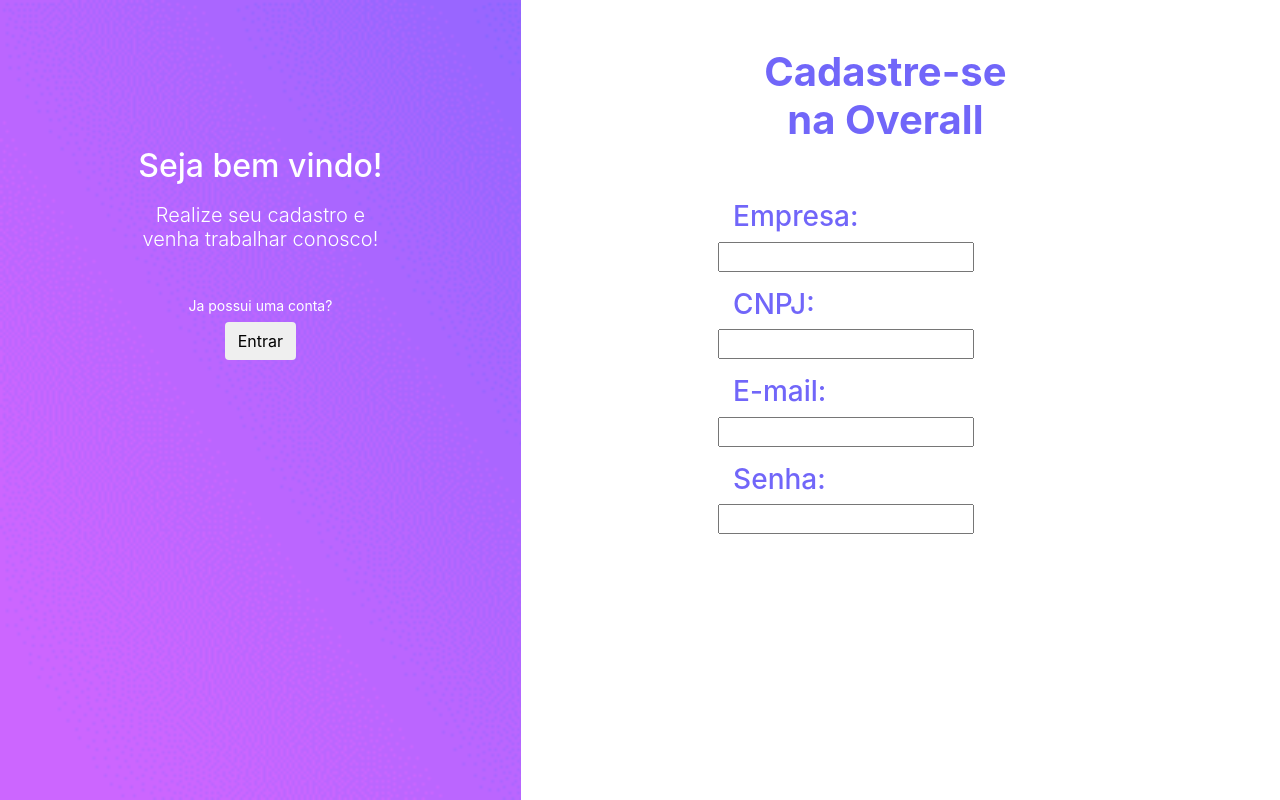
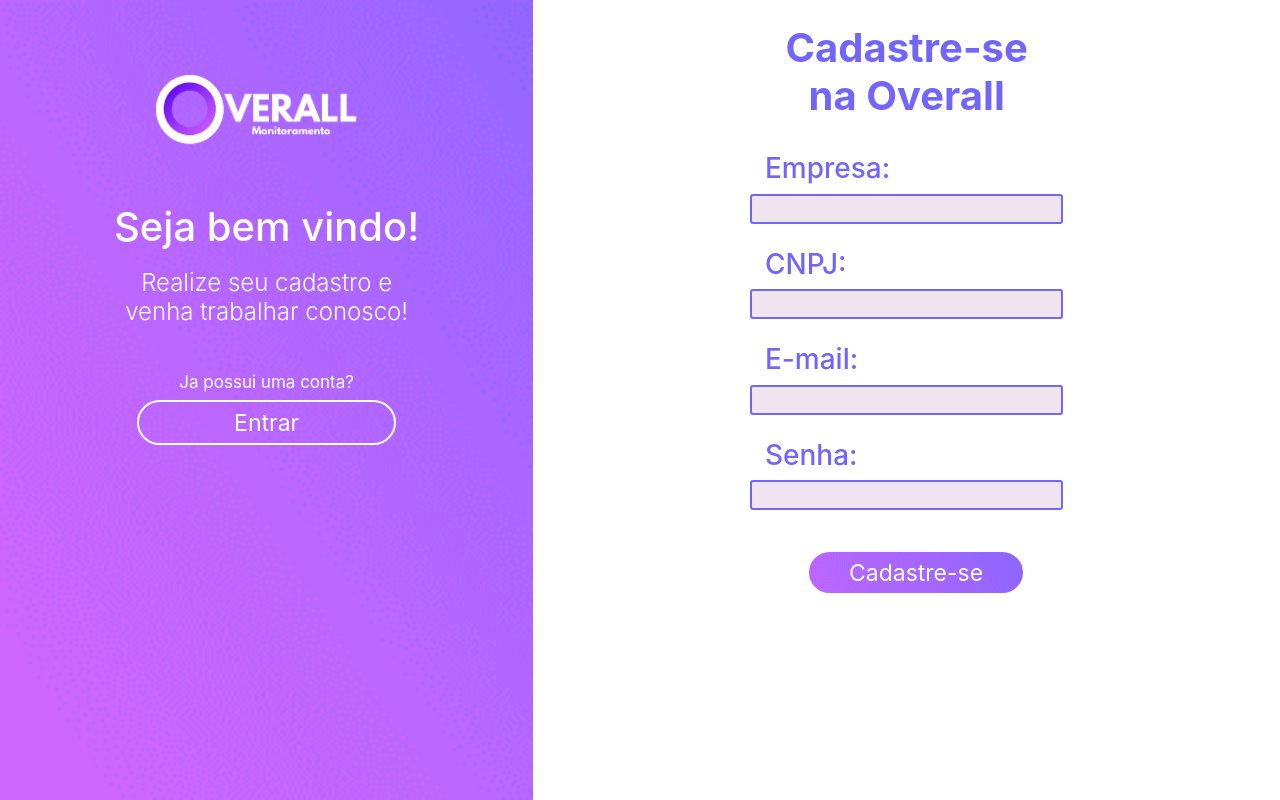
Before and after one commit to gabrielsaraivam/arquivos-compartilhados, a plain HTML site: page teste site responsivo/cadastro.html in a window 1280 px wide. Drawn offline with nearby package versions, Linux system fonts and the light colour scheme.

Commit message:
Update cadastro.html

```diff
--- a/teste site responsivo/cadastro.html
+++ b/teste site responsivo/cadastro.html
@@ -9,15 +9,18 @@
     <script src="./js/bootstrap.js"></script>
     <link rel="stylesheet" href="./css/bootstrap.css">
     <link rel="stylesheet" href="./styleCadastro.css">
+
+    <script src="https://ajax.googleapis.com/ajax/libs/jquery/2.1.1/jquery.min.js"></script>
+    <script src="https://cdnjs.cloudflare.com/ajax/libs/jquery.mask/1.14.11/jquery.mask.min.js"></script>
 </head>
 <body>
-    <div class="row col-md-12 col-lg-12">
+    <div class="row col-md-12 col-lg-12 m-0 p-0">
     <div id="inicio" class="col-md-6 col-lg-5" style="height: 100vh;" >
 
         <div class="container">
             <div class="row">
                 <div class="col-md-6 col-lg-6 col-sm-12  div-image mx-auto">
-                    <a href="#"><img src="./img/Imagem1.png" width="" height="" alt=""></a>
+                    <a href="index.html"><img src="./img/logo-white1.png" width="" height="" alt=""></a>
 
                 </div>
             </div>
@@ -26,7 +29,7 @@
 
                 <div class="col-md-12 div-txt1" style="color: white; text-align: center;">
 
-                    <h2 class="col-md-12">Seja bem vindo!</h2>
+                    <h1 class="col-md-12">Seja bem vindo!</h2>
 
                 </div>
             </div>
@@ -35,7 +38,7 @@
 
                 <div class="col-md-12 div-txt2" style="color: white; text-align: center;">
 
-                    <h5 class="col-md-12" style="font-weight: 300;">Realize seu cadastro e<br>venha trabalhar conosco!</h5>
+                    <h4 class="col-md-12" style="font-weight: 350;">Realize seu cadastro e<br>venha trabalhar conosco!</h5>
 
                 </div>
 
@@ -45,7 +48,7 @@
 
                 <div class="col-md-12 div-txt3" style="color: white; text-align: center;">
 
-                    <span class="col-md-12" style="font-weight: 400; font-size: 14px;">Ja possui uma conta?</span>
+                    <span class="col-md-12" style="font-weight: 400; font-size: 17px;">Ja possui uma conta?</span>
 
                 </div>
 
@@ -55,8 +58,9 @@
 
                 <div class="col-md-12 div-btn" style="color: white; text-align: center;">
 
-                    <input type="submit" id="btn_entrar" value="Entrar" class="btn">
-
+                    <a href="login.html">
+                    <input type="submit" id="btn_entrar" value="Entrar" class="btn-entrar">
+                     </a>
                 </div>
 
             </div>
@@ -65,7 +69,7 @@
         </div>
     </div>
 
-    <div id="cadastro" class="col-md-6 col-lg-7 pt-5" >
+    <div id="cadastro" class="col-md-6 col-lg-7 pt-4" style="height: 100vh;">
         <div class="row">
 
             <div class="col-md-12" style="color: #7166F9; text-align: center;">
@@ -77,25 +81,40 @@
 
 
 
-            <div class="form col-md-6 pt-5" style="color: #7166F9; text-align: left;">
+            <div class="form col-md-6 mt-4 mx-auto" style="color: #7166F9; text-align: left;">
 
-                <h3 class="col-md-12">Empresa:</h3>
-                <input class="mb-3" type="text">
+                <div class="col-12 mb-4 mx-auto">
+                    <h3 class="col-md-5 mr-auto">Empresa:</h3>
+                    <input class="col-12 input-padrao" type="text">
+                </div>
+
+                <div class="col-12 mb-4 mx-auto">
+                    <h3 class="col-md-5 mr-auto">CNPJ:</h3>
+                    <input id="cnpj" class="col-12 input-padrao" type="text">
+                </div>
+
+                <script type="text/javascript">
+                    $("#cnpj").mask("000.000.000/0000-00");
+                    </script>
+
+                <div class="col-12 mb-4 mx-auto">
+                    <h3 class="col-md-12 mr-auto">E-mail:</h3>
+                    <input class="col-12 input-padrao" type="text">
+                </div>
+
+                <div class="col-12 mb-4 mx-auto">
+                    <h3 class="col-md-5 mr-auto">Senha:</h3>
+                    <input class="col-12 input-padrao" type="text">
+                </div>
+
+                <div class="col-lg-8 col-md-12 mx-auto pt-3" style="color: white; text-align: center;">
+                    <center>
+                    <input type="submit" id="btn_cadastrar" value="Cadastre-se" class="modal-dialog-centered  btn-cadastrar">
+                     </center>
+                </div>
 
 
-                <h3 class="col-md-12">CNPJ:</h3>
-                <input class="mb-3" type="text">
-
-
-                <h3 class="col-md-12">E-mail:</h3>
-                <input class="mb-3" type="text">
-
-
-                <h3 class="col-md-12">Senha:</h3>
-                <input class="mb-3" type="text">
-
             </div>
-
 
         </div>
 
```
